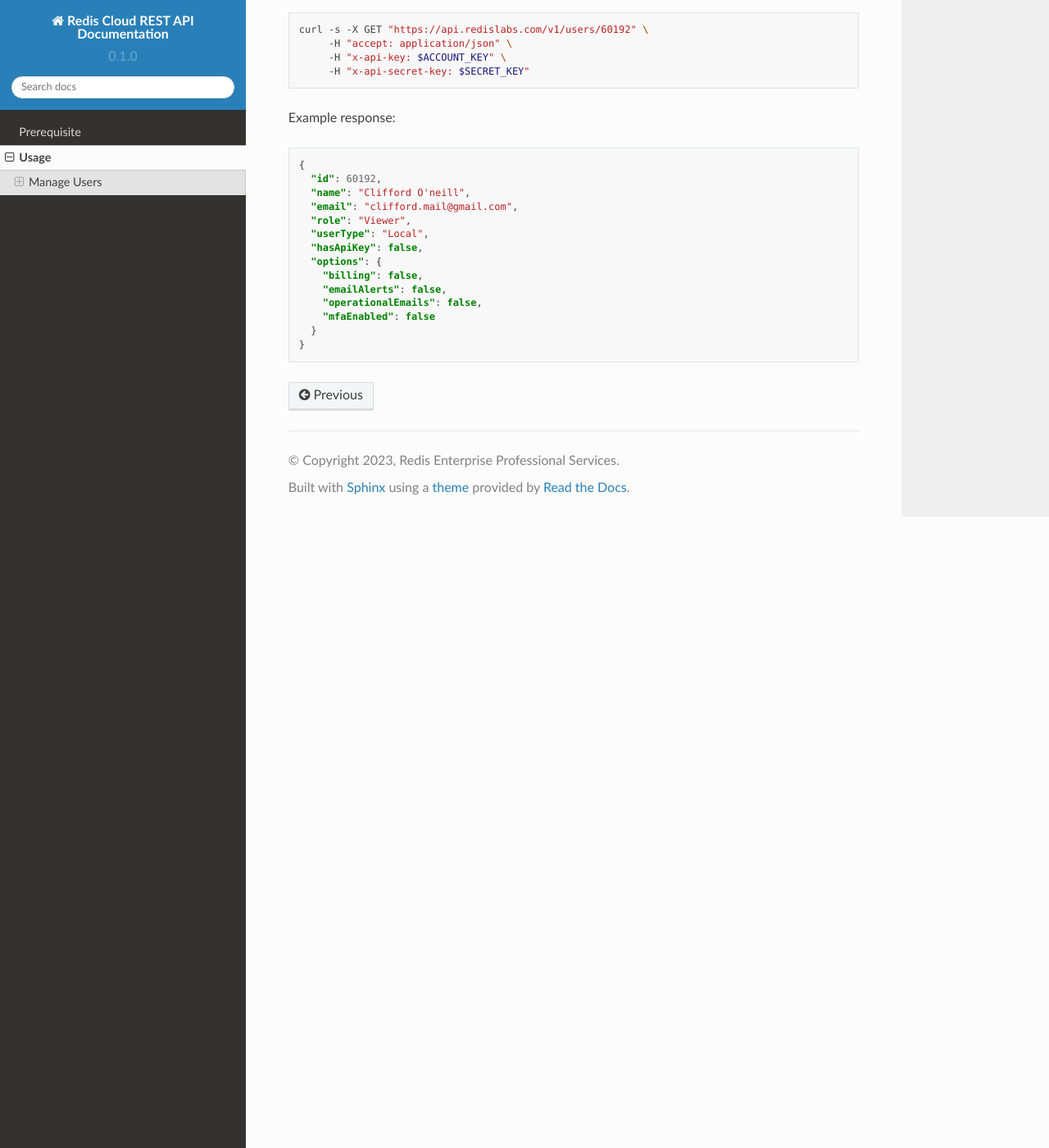
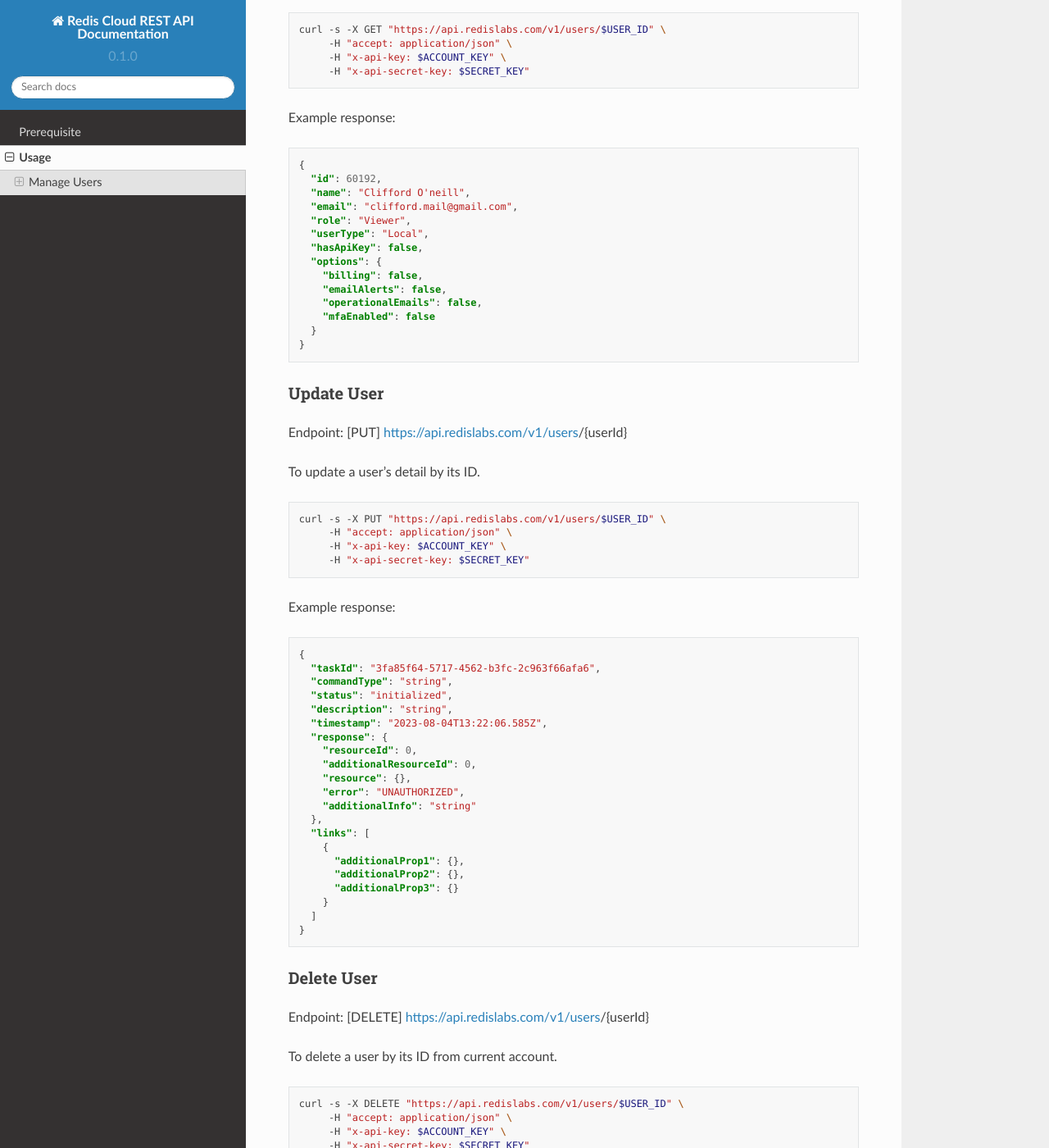
Before and after one commit to Redis-ProfessionalService/cloud-api, a Sphinx documentation site: the page built from docs/source/usage.rst, in a window 1280 px wide and 1400 px high, scrolled down 1315 px. Shown: the whole window at 82% size. Built offline with Sphinx 7.4.7 and the Read the Docs theme 2.0.0, drawn with Linux system fonts in a browser that asks for light colours; some of the changed text lies outside the part shown.

Commit message:
Update usage.rst

```diff
--- a/docs/source/usage.rst
+++ b/docs/source/usage.rst
@@ -84,3 +84,85 @@
       "mfaEnabled": false
     }
   }
+
+
+Update User
+^^^^^^^^^^^
+
+Endpoint: [PUT] https://api.redislabs.com/v1/users/{userId}
+
+To update a user's detail by its ID.
+
+.. code-block:: shell
+
+  curl -s -X PUT "https://api.redislabs.com/v1/users/$USER_ID" \
+       -H "accept: application/json" \
+       -H "x-api-key: $ACCOUNT_KEY" \
+       -H "x-api-secret-key: $SECRET_KEY"
+
+Example response:
+
+.. code-block:: json
+
+  {
+    "taskId": "3fa85f64-5717-4562-b3fc-2c963f66afa6",
+    "commandType": "string",
+    "status": "initialized",
+    "description": "string",
+    "timestamp": "2023-08-04T13:22:06.585Z",
+    "response": {
+      "resourceId": 0,
+      "additionalResourceId": 0,
+      "resource": {},
+      "error": "UNAUTHORIZED",
+      "additionalInfo": "string"
+    },
+    "links": [
+      {
+        "additionalProp1": {},
+        "additionalProp2": {},
+        "additionalProp3": {}
+      }
+    ]
+  }
+
+
+Delete User
+^^^^^^^^^^^
+
+Endpoint: [DELETE] https://api.redislabs.com/v1/users/{userId}
+
+To delete a user by its ID from current account.
+
+.. code-block:: shell
+
+  curl -s -X DELETE "https://api.redislabs.com/v1/users/$USER_ID" \
+       -H "accept: application/json" \
+       -H "x-api-key: $ACCOUNT_KEY" \
+       -H "x-api-secret-key: $SECRET_KEY"
+
+Example response:
+
+.. code-block:: json
+
+  {
+    "taskId": "3fa85f64-5717-4562-b3fc-2c963f66afa6",
+    "commandType": "string",
+    "status": "initialized",
+    "description": "string",
+    "timestamp": "2023-08-04T13:24:06.944Z",
+    "response": {
+      "resourceId": 0,
+      "additionalResourceId": 0,
+      "resource": {},
+      "error": "UNAUTHORIZED",
+      "additionalInfo": "string"
+    },
+    "links": [
+      {
+        "additionalProp1": {},
+        "additionalProp2": {},
+        "additionalProp3": {}
+      }
+    ]
+  }
```
Also changed, not shown: other parts of docs/source/usage.rst (+3 -3 lines).
